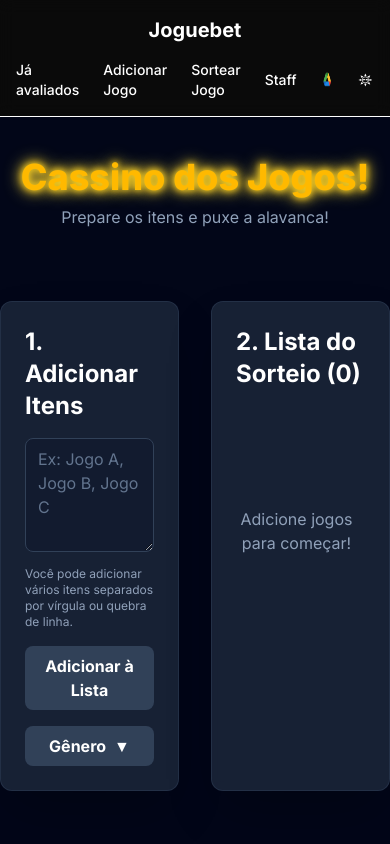
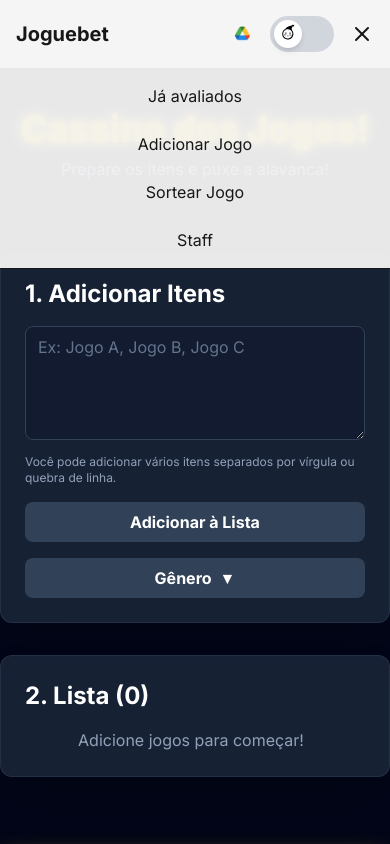
Before and after one commit to LuanHii/Joguebet-gamesclub-front, a Next.js app: page /sortear in a window 390 px wide. Both pictures are taken after a click on the button "Abrir menu". Shown: the top 844 px of the page. Built offline with nearby package versions, Linux system fonts and the light colour scheme.

Commit message:
Menu hamburguer adicionado para mobile. Alterações no botão de tema para ser um toggle. Botão de limpar lista adicionado e todos os gêneros sorteados adicionados

```diff
--- a/app/components/ControlPanel.tsx
+++ b/app/components/ControlPanel.tsx
@@ -3,15 +3,18 @@
 import { useState, FormEvent, useRef } from 'react';
 import { motion, AnimatePresence } from 'framer-motion';
 
+// 1. Adicionamos a nova propriedade 'onClearItems' à interface
 interface ControlPanelProps {
   items: string[];
   onAddItem: (item: string) => void;
   onRemoveItem: (index: number) => void;
+  onClearItems: () => void; // Nova função para limpar a lista
   onAddCategory: (category: string) => void;
   categories: string[];
 }
 
-export function ControlPanel({ items, onAddItem, onRemoveItem, onAddCategory, categories }: ControlPanelProps) {
+// 2. Recebemos a nova função como prop
+export function ControlPanel({ items, onAddItem, onRemoveItem, onClearItems, onAddCategory, categories }: ControlPanelProps) {
   const [inputValue, setInputValue] = useState('');
   const inputRef = useRef<HTMLTextAreaElement>(null);
   const [showCategories, setShowCategories] = useState(false);
@@ -33,7 +36,7 @@
   };
 
   return (
-    <div className="w-full max-w-4xl mx-auto grid grid-cols-2 gap-8 my-8">
+    <div className="w-full max-w-4xl mx-auto grid grid-cols-1 md:grid-cols-2 gap-8 my-8">
       <div className="bg-slate-800/80 backdrop-blur-sm border border-slate-700/50 rounded-xl shadow-2xl p-6">
         <h2 className="text-2xl font-bold text-white mb-4">1. Adicionar Itens</h2>
         <form onSubmit={handleSubmit} className="space-y-4">
@@ -58,7 +61,6 @@
             Gênero
             {showCategories ? <span>&#9650;</span> : <span>&#9660;</span>}
           </button>
-
           <AnimatePresence>
             {showCategories && (
               <motion.div
@@ -66,7 +68,8 @@
                 animate={{ opacity: 1, height: 'auto' }}
                 exit={{ opacity: 0, height: 0 }}
                 transition={{ duration: 0.3 }}
-                className="overflow-hidden mt-2 space-y-2"
+
+                className="overflow-y-auto max-h-60 pr-2 mt-2 space-y-2"
               >
                 {categories.map((category) => (
                   <button
@@ -84,8 +87,25 @@
       </div>
 
       <div className="bg-slate-800/80 backdrop-blur-sm border border-slate-700/50 rounded-xl shadow-2xl p-6 flex flex-col">
-        <h2 className="text-2xl font-bold text-white mb-4">2. Lista do Sorteio ({items.length})</h2>
-        <div className="flex-grow overflow-y-auto max-h-[250px] pr-2">
+        <div className="flex items-center justify-between mb-4">
+          <h2 className="text-2xl font-bold text-white">2. Lista ({items.length})</h2>
+          <AnimatePresence>
+            {items.length > 0 && (
+              <motion.button
+                onClick={onClearItems}
+                initial={{ opacity: 0, scale: 0.8 }}
+                animate={{ opacity: 1, scale: 1 }}
+                exit={{ opacity: 0, scale: 0.8 }}
+                transition={{ duration: 0.2 }}
+                className="text-sm bg-red-800/50 text-red-200 px-3 py-1 rounded-md hover:bg-red-800/80 transition-colors"
+              >
+                Limpar Lista
+              </motion.button>
+            )}
+          </AnimatePresence>
+        </div>
+
+        <div className="flex-grow overflow-y-auto max-h-[300px] pr-2">
           {items.length === 0 ? (
             <div className="text-center text-slate-400 h-full flex items-center justify-center">
               <p>Adicione jogos para começar!</p>
--- a/app/components/NavBar.tsx
+++ b/app/components/NavBar.tsx
@@ -1,27 +1,60 @@
+"use client";
+
+import { useState } from "react";
 import Link from "next/link";
 import ThemeToggle from "./ThemeToggle";
+import { Menu, X } from "lucide-react";
 
 export function NavBar() {
+  const [isMenuOpen, setIsMenuOpen] = useState(false);
+
+  const handleLinkClick = () => {
+    setIsMenuOpen(false);
+  };
+
   return (
     <header className="sticky top-0 z-50 w-full border-b border-border/40 bg-background/95 backdrop-blur supports-[backdrop-filter]:bg-background/60">
-      <div className="container mx-auto flex max-w-screen-2xl flex-col items-center justify-between p-4 md:flex-row md:h-14">
-        <Link href="/" className="mb-4 flex items-center space-x-2 md:mb-0">
+      <div className="container mx-auto flex max-w-screen-2xl items-center justify-between p-4 md:h-14">
+        <Link href="/" className="flex items-center space-x-2">
           <span className="text-xl font-bold">Joguebet</span>
         </Link>
-        <nav className="flex items-center space-x-6 text-sm font-medium">
-          <Link href="/" className="transition-colors hover:text-foreground/80 text-foreground">Já avaliados
+
+        <div className="flex items-center gap-4">
+          <nav
+            className={`
+              ${isMenuOpen ? 'flex' : 'hidden'}
+              absolute top-full left-0 w-full flex-col items-center gap-6 border-b border-border/40 bg-background/95 py-4
+              md:static md:flex md:w-auto md:flex-row md:items-center md:border-none md:py-0 md:gap-6
+            `}
+          >
+            <Link href="/" className="transition-colors hover:text-foreground/80" onClick={handleLinkClick}>
+              Já avaliados
             </Link>
-          <Link href="/adicionar" className="transition-colors hover:text-foreground/80 text-foreground">Adicionar Jogo
+            <Link href="/adicionar" className="transition-colors hover:text-foreground/80" onClick={handleLinkClick}>
+              Adicionar Jogo
             </Link>
-          <Link href="/sortear" className="transition-colors hover:text-foreground/80 text-foreground">Sortear Jogo
+            <Link href="/sortear" className="transition-colors hover:text-foreground/80" onClick={handleLinkClick}>
+              Sortear Jogo
             </Link>
-          <Link href="/staff" className="transition-colors hover:text-foreground/80 text-foreground">Staff
+            <Link href="/staff" className="transition-colors hover:text-foreground/80" onClick={handleLinkClick}>
+              Staff
             </Link>
-          <a href="https://drive.google.com/drive/folders/1cVjNYSErLQYRW8Kco2_Dj7vQw4tEHWSS?hl=pt-br">
-          <img src="imagens/icone.png" className= "flex h-6 w-6 md:h-8 md:w-8"/>
+          </nav>
+          <div className="flex items-center gap-4">
+            <a href="https://drive.google.com/drive/folders/1cVjNYSErLQYRW8Kco2_Dj7vQw4tEHWSS?hl=pt-br" target="_blank">
+              <img src="imagens/icone.png" className="h-6 w-6" alt="Ícone Drive" />
             </a>
             <ThemeToggle />
-        </nav>
+          </div>
+          <button
+            onClick={() => setIsMenuOpen(!isMenuOpen)}
+            className="md:hidden"
+            aria-label="Abrir menu"
+            aria-expanded={isMenuOpen}
+          >
+            {isMenuOpen ? <X size={24} /> : <Menu size={24} />}
+          </button>
+        </div>
       </div>
     </header>
   );
--- a/app/components/ThemeToggle.tsx
+++ b/app/components/ThemeToggle.tsx
@@ -34,13 +34,24 @@
     }
 
     return (
-        <button onClick={toggleTheme} aria-label="Alternar tema" className="cursor-pointer">
+        <label className="relative inline-flex items-center cursor-pointer">
+            <input
+            type="checkbox"
+            checked={theme === "dark"}
+            onChange={toggleTheme}
+            className="sr-only peer"
+            aria-label="Alternar tema"
+            />
+            <span className="w-16 h-9 bg-gray-300 rounded-full peer peer-checked:bg-gray-700 transition-colors"></span>
+
+            <span className="absolute left-1 top-1 w-7 h-7 bg-white rounded-full shadow-md peer-checked:translate-x-7 transform transition-transform flex items-center justify-center">
             <img
                 src={theme === "dark" ? "/sun.svg" : "/moon.svg"}
                 alt={`Tema: ${theme}`}
                 width={32}
                 height={32}
             />
-        </button>
-    )
+            </span>
+        </label>
+        )
 }
--- a/app/sortear/page.tsx
+++ b/app/sortear/page.tsx
@@ -7,6 +7,7 @@
 import { motion, useAnimation } from 'framer-motion';
 
 const gameCategories = {
+    todos: ["fps", "plataforma", "humor", "simulador", "futurista", "casual", "visual novel", "action rpg", "ninja", "terror", "pixel art", "roguelike", "aventura"],
     fps: ["Jogos ainda não sorteados"],
     rpg: ["Jogos ainda não sorteados"],
     plataforma: ["Spiritfarer", "Gravity Circuit", "BZZT, Planet of Lana", "ITORAH", "ElecHead", "Toree3D", "Kirby", "BADLAND", "Convergence"],
@@ -53,6 +54,10 @@
   const handleRemoveItem = (indexToRemove: number) => {
     setPoolItems(prev => prev.filter((_, index) => index !== indexToRemove));
   };
+
+  const handleClearItems = () => {
+    setPoolItems([]);
+  }
 
   const handleAddCategory = (category: string) => {
     const itemsToAdd = gameCategories[category as keyof typeof gameCategories];
@@ -110,7 +115,7 @@
       </header>
 
       <main className="flex-grow flex flex-col justify-center py-4">
-        <ControlPanel items={poolItems} onAddItem={handleAddItem} onRemoveItem={handleRemoveItem} onAddCategory={handleAddCategory} categories={Object.keys(gameCategories)}/>
+        <ControlPanel items={poolItems} onAddItem={handleAddItem} onRemoveItem={handleRemoveItem} onClearItems={handleClearItems} onAddCategory={handleAddCategory} categories={Object.keys(gameCategories)}/>
       </main>
 
       <footer className="flex-shrink-0">
--- a/package.json
+++ b/package.json
@@ -11,6 +11,7 @@
   "dependencies": {
     "@headlessui/react": "^2.2.4",
     "framer-motion": "^12.23.6",
+    "lucide-react": "^0.539.0",
     "next": "15.4.2",
     "react": "19.1.0",
     "react-confetti": "^6.4.0",
```
Also changed, not shown: public/sun.svg, 1 other file (tests, documents, lock files or other folders). Lines whose indentation alone changed are shown as unchanged.
